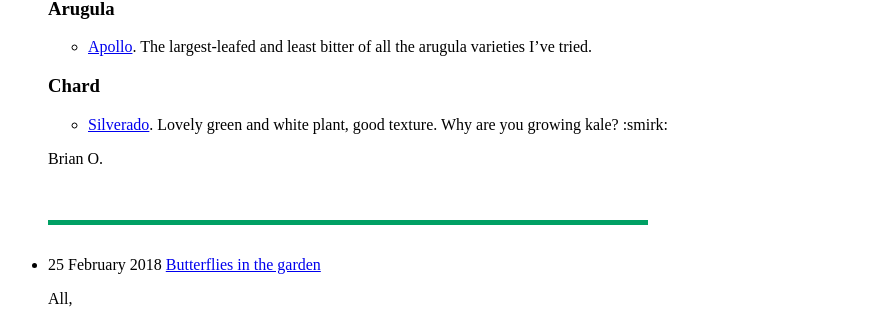
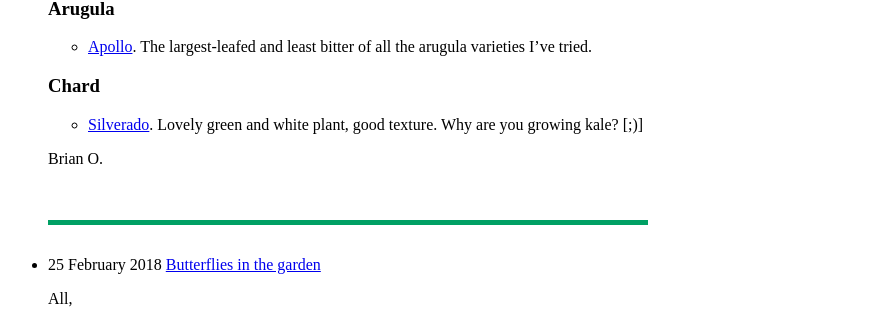
Before and after one commit to bosborne/nyackcommunitygarden, a Jekyll site: the page built from blog/index.html, in a window 1280 px wide and 900 px high, scrolled down 1771 px. Shown: the part 144-453 px from the top of the window, without its empty margins (0-890 px from the left). Built offline with Jekyll 4.4.1, drawn with Linux system fonts in a browser that asks for light colours; nearby versions of some CDN libraries; library files that are not in the unit come from our copies; some of the changed lines change nothing that is shown.

Commit message:
Correct smiley

```diff
--- a/_posts/2018-02-25-good-seeds.md
+++ b/_posts/2018-02-25-good-seeds.md
@@ -45,7 +45,7 @@ Here's the important piece of advice though: try different varieties, and always
 
 ### Chard
 
-* [Silverado](http://hudsonvalleyseed.com/silverado-chard.html). Lovely green and white plant, good texture. Why are you growing kale? :smirk:
+* [Silverado](http://hudsonvalleyseed.com/silverado-chard.html). Lovely green and white plant, good texture. Why are you growing kale? 	[;)]
 
 
 Brian O.
```
